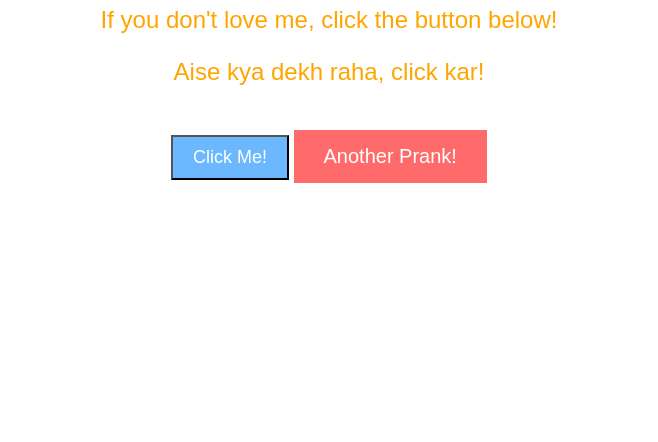
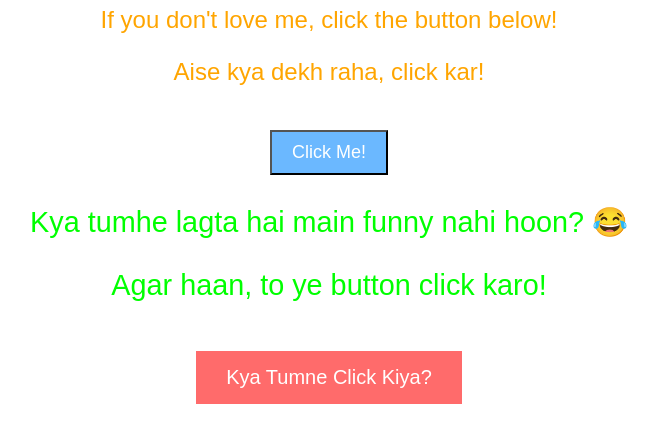
Before and after one commit to IDFCuser69/ShubhXD, a plain HTML site: page index.html in a window 1280 px wide. Shown: the part 166-608 px from the top of the page, without its empty margins (311-969 px from the left). Drawn offline with Linux system fonts and the light colour scheme.

Commit message:
Update index.html

```diff
--- a/index.html
+++ b/index.html
@@ -45,6 +45,11 @@
             cursor: pointer;
             font-size: 18px;
         }
+        .funny-text {
+            color: #00FF00; /* Bright green for funny text */
+            font-size: 1.8em; /* Slightly bigger font size */
+            margin-top: 30px; /* Space above funny text */
+        }
     </style>
 </head>
 <body>
@@ -54,7 +59,10 @@
     <p>Aise kya dekh raha, click kar!</p>
 
     <button class="disappearing-btn" id="disappearingBtn">Click Me!</button>
-    <button class="prank-btn" onclick="alert('You got pranked again!')">Another Prank!</button>
+    <p class="funny-text">Kya tumhe lagta hai main funny nahi hoon? 😂</p>
+    <p class="funny-text">Agar haan, to ye button click karo!</p>
+
+    <button class="prank-btn" onclick="alert('You got pranked!')">Kya Tumne Click Kiya?</button>
 
     <script>
         const disappearingBtn = document.getElementById('disappearingBtn');
```
